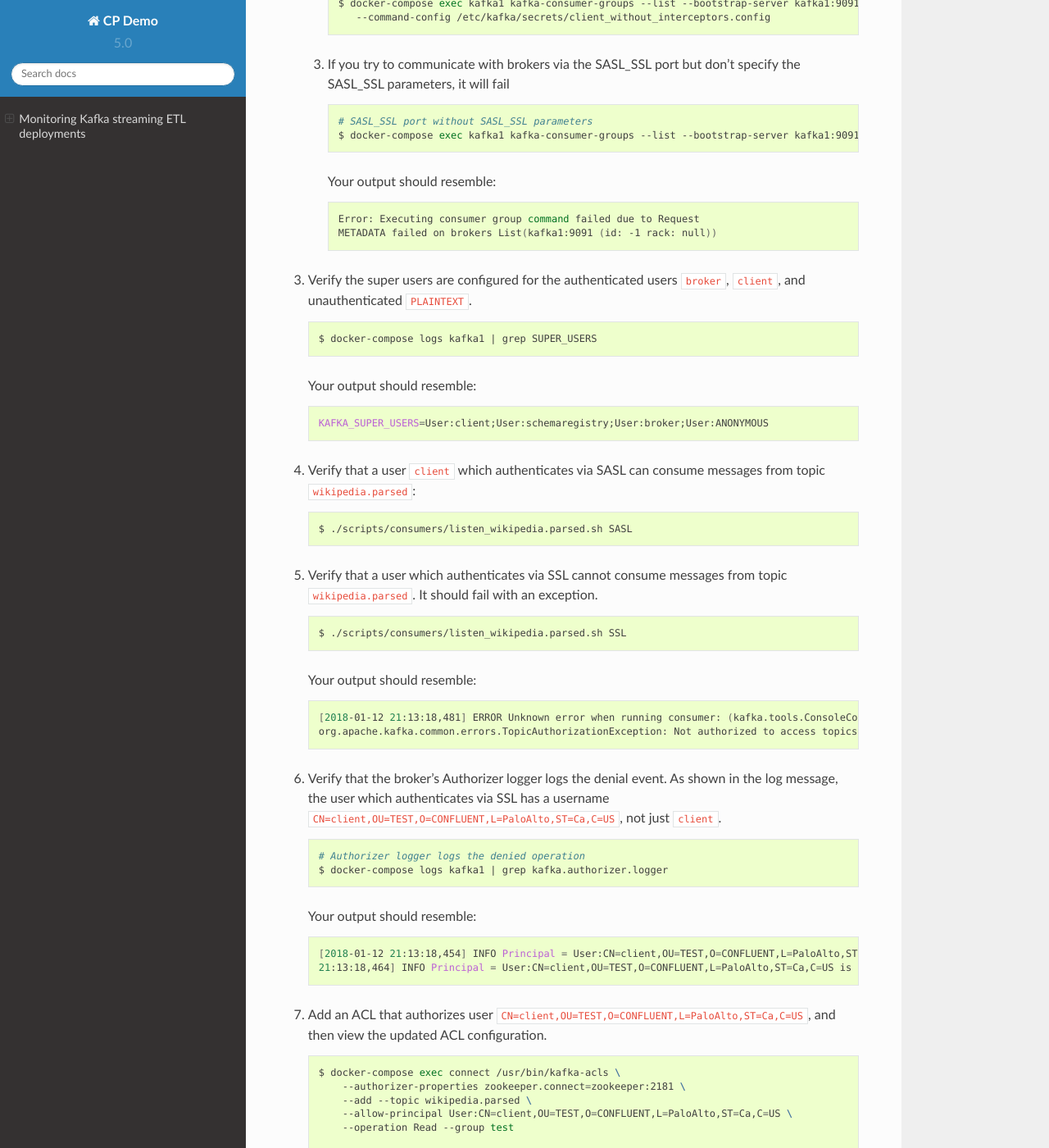
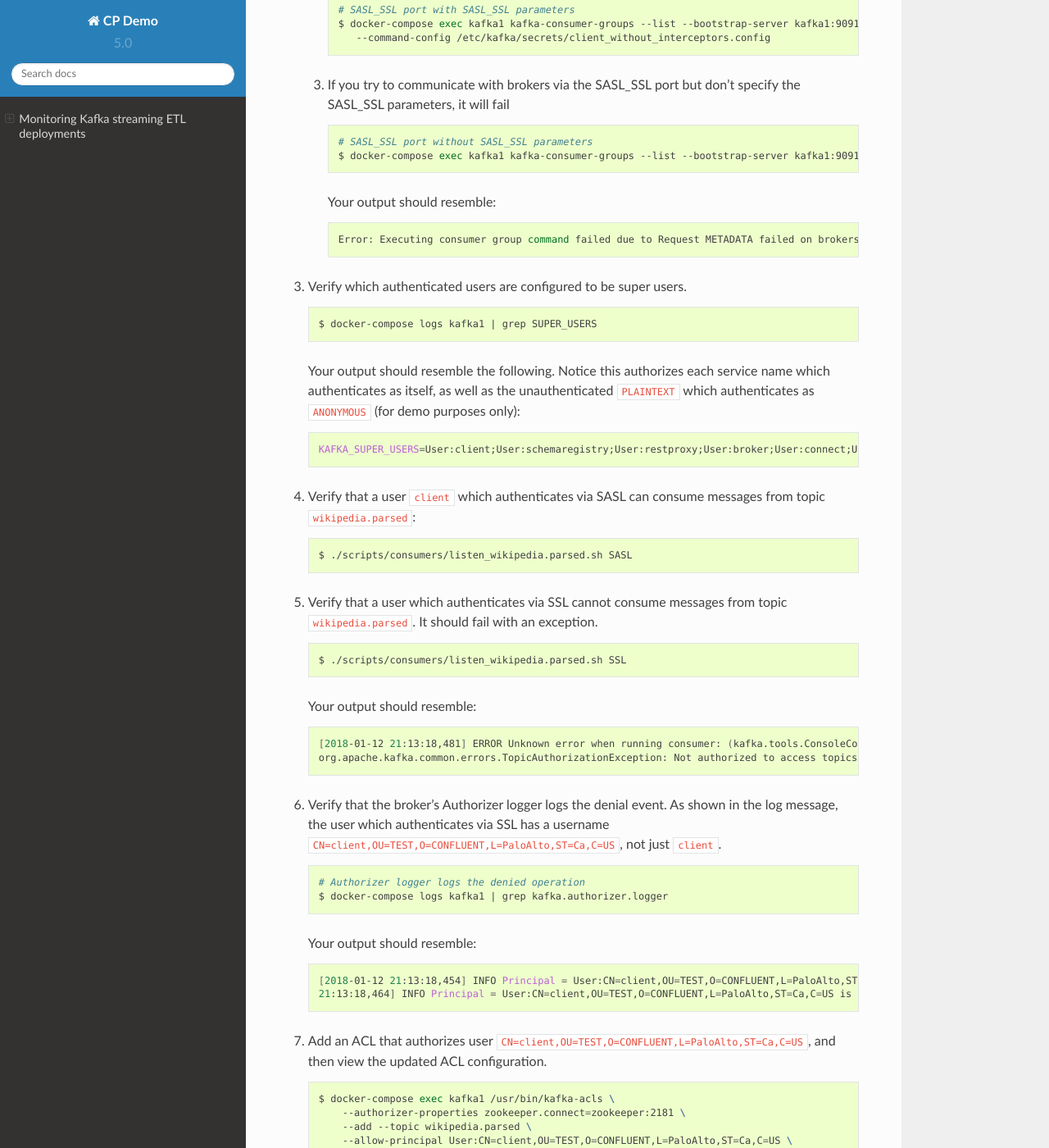
Before and after one commit to confluentinc/cp-demo, a Sphinx documentation site: the page built from docs/index.rst, in a window 1280 px wide and 1400 px high, scrolled down 37755 px. Shown: the whole window at 82% size. Built offline with Sphinx 7.4.7 and the Read the Docs theme 2.0.0, drawn with Linux system fonts in a browser that asks for light colours; some of the changed text lies outside the part shown.

```diff
--- a/docs/index.rst
+++ b/docs/index.rst
@@ -878,12 +879,12 @@
 -------------
 
 All the brokers in this demo authenticate as ``broker``, and all other
-components authenticate as ``client``. Per the broker configuration
+services authenticate as their respective names. Per the broker configuration
 parameter ``super.users``, as it is set in this demo, the only users
 that can communicate with the cluster are those that authenticate as
-``broker`` or ``client``, or users that connect via the ``PLAINTEXT``
-port (their username is ``ANONYMOUS``). All other users are not
-authorized to communicate with the cluster.
+``broker``, ``schemaregistry``, ``client``, ``restproxy``, ``client``, or users
+that connect via the ``PLAINTEXT`` port (their username is ``ANONYMOUS``).
+All other users are not authorized to communicate with the cluster.
 
 1. Verify the ports on which the Kafka brokers are listening with the
    following command, and they should match the table shown below:
@@ -937,22 +938,21 @@
 
        .. sourcecode:: bash
 
-            Error: Executing consumer group command failed due to Request
-            METADATA failed on brokers List(kafka1:9091 (id: -1 rack: null))
+            Error: Executing consumer group command failed due to Request METADATA failed on brokers List(kafka1:9091 (id: -1 rack: null))
 
 
-3. Verify the super users are configured for the authenticated users
-   ``broker``, ``client``, and unauthenticated ``PLAINTEXT``.
+3. Verify which authenticated users are configured to be super users.
 
    .. sourcecode:: bash
 
        $ docker-compose logs kafka1 | grep SUPER_USERS
 
-   Your output should resemble:
+   Your output should resemble the following. Notice this authorizes each service name which authenticates as itself,
+   as well as the unauthenticated ``PLAINTEXT`` which authenticates as ``ANONYMOUS`` (for demo purposes only):
 
    .. sourcecode:: bash
 
-         KAFKA_SUPER_USERS=User:client;User:schemaregistry;User:broker;User:ANONYMOUS
+         KAFKA_SUPER_USERS=User:client;User:schemaregistry;User:restproxy;User:broker;User:connect;User:ANONYMOUS
 
 4. Verify that a user ``client`` which authenticates via SASL can
    consume messages from topic ``wikipedia.parsed``:
```
Also changed, not shown: other parts of docs/index.rst (+3 -2 lines), docker-compose.yml (+16 -15 lines), 6 other files.
